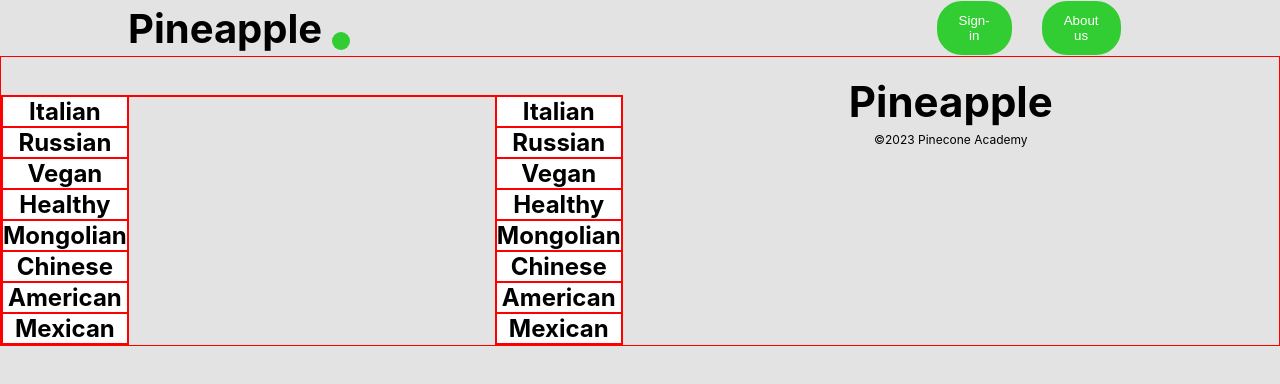
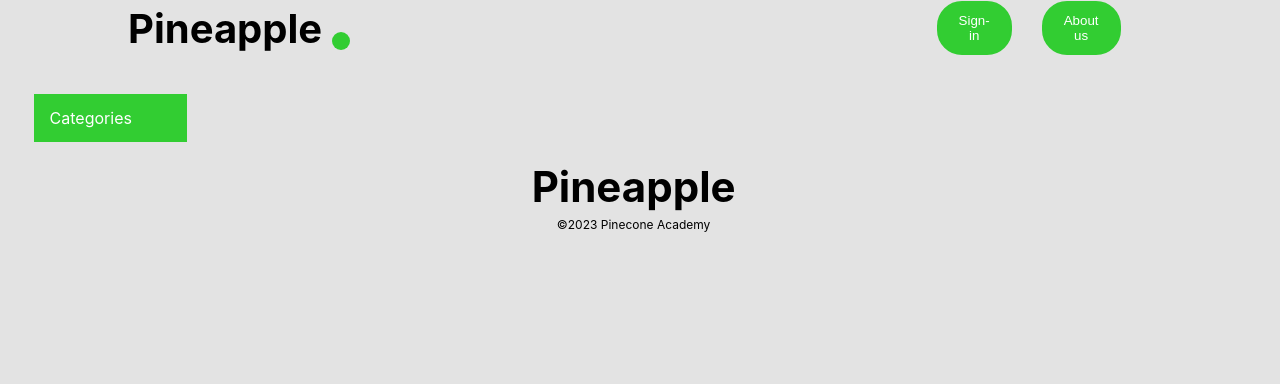
Before and after one commit to Fulxe/Demo-day, a React (Create React App) app in the folder front-end/: page /food in a window 1280 px wide. Shown: the top 384 px of the page. Built offline with nearby package versions, Linux system fonts and the light colour scheme.

Commit message:
category done

```diff
--- a/front-end/src/components/Food/food.css
+++ b/front-end/src/components/Food/food.css
@@ -7,7 +7,6 @@
   height: fit-content;
   display: flex;
   justify-content: space-around;
-  border: 1px solid red;
 }
 .food-line1 {
   width: 13%;
@@ -15,7 +14,6 @@
   height: 100%;
   font-size: 1vw;
   margin-top: 3%;
-  border: 1px solid red;
   background-color: white;
   display: flex;
   flex-direction: column;
@@ -26,19 +24,63 @@
   width: 30%;
   height: 100%;
   margin-top: 3%;
-  border: 1px solid red;
 }
 .food-line3 {
   width: 25%;
   height: 100%;
   margin-top: 3%;
-  border: 1px solid red;
 }
 .food-category {
   width: 100%;
   height: 5%;
   display: flex;
   justify-content: center;
-  border: 1px solid red;
   cursor: pointer;
 }
+.navbar {
+  overflow: hidden;
+  background-color: #32cd32;
+}
+.dropdown {
+  overflow: hidden;
+}
+.dropdown .dropbtn {
+  font-size: 16px;
+  border: none;
+  outline: none;
+  color: white;
+  padding: 14px 16px;
+  background-color: inherit;
+  font-family: inherit;
+  margin: 0;
+}
+.navbar a:hover, .dropdown:hover .dropbtn {
+  background-color: red;
+  cursor: pointer;
+}
+
+.dropdown-content {
+  /* display: none; */
+  position: absolute;
+  background-color: #f9f9f9;
+  min-width: 160px;
+  box-shadow: 0px 8px 16px 0px rgba(0,0,0,0.2);
+  z-index: 1;
+}
+
+.dropdown-content div {
+  color: black;
+  padding: 12px 16px;
+  text-align: left;
+  cursor: pointer;
+}
+
+
+.dropdown:hover .dropdown-content {
+  /* display: flex; */
+  flex-direction: column;
+}
+.food-footer {
+  position: fixed;
+  bottom: 0;
+}
--- a/front-end/src/components/Food/food.js
+++ b/front-end/src/components/Food/food.js
@@ -1,40 +1,51 @@
 import "./food.css";
-import FoodData from "./data";
 import Footer from "../Footer/footer";
-import { useNavigate } from "react-router";
+import { useState } from "react";
+import { Link } from "react-router-dom";
 import AnimatedPage from "../AnimatedPage";
 function Food() {
-  const dataa = FoodData;
-  const nav = useNavigate();
-  // function FoodAdditional() {
-  //   return <div>nyhgbfv</div>;
-  // }
-
+  const paths = ["Mongolian", "Vegan", "Healthy", "Korean", "Mexican"];
+  const [dropdown, showDropdown] = useState(false);
   return (
-    <AnimatedPage>
-      <div className="Food">
-        <div className="food">
-          {/* {dataa.map((data) => (
-        <div className="food-line1">{data.name}</div>
-      ))} */}
-          <div className="food-line1">
-            {dataa.map((data) => (
-              <h1 className="food-category">{data.name}</h1>
-            ))}
+    <div className="Food" onClick={() => showDropdown(false)}>
+      <div className="food">
+        <div className="food-line1">
+          <div class="navbar">
+            <div class="dropdown">
+              <button
+                class="dropbtn"
+                onClick={(e) => {
+                  e.stopPropagation();
+                  showDropdown(!dropdown);
+                }}
+              >
+                Categories
+              </button>
+              {dropdown && (
+                <div
+                  class="dropdown-content"
+                  onClick={(e) => {
+                    e.stopPropagation();
+                  }}
+                >
+                  {paths.map((path) => (
+                    <div>
+                      <Link className="food-path" to={path.toLowerCase()}>
+                        {path}
+                      </Link>
+                    </div>
+                  ))}
+                </div>
+              )}
+            </div>
           </div>
-          <div className="food-line2"></div>
-          <div className="food-line3"></div>
-          <div className="food-line1">
-            {dataa.map((data) => (
-              <h1 className="food-category" onClick={() => nav(`${data.name}`)}>
-                {data.name}
-              </h1>
-            ))}
-          </div>
-          <Footer />
         </div>
+        <div className="food-line2"></div>
+        <div className="food-line3"></div>
+        <div className="food-line1"></div>
       </div>
-    </AnimatedPage>
+      <Footer className="food-footer" />
+    </div>
   );
 }
 
```
